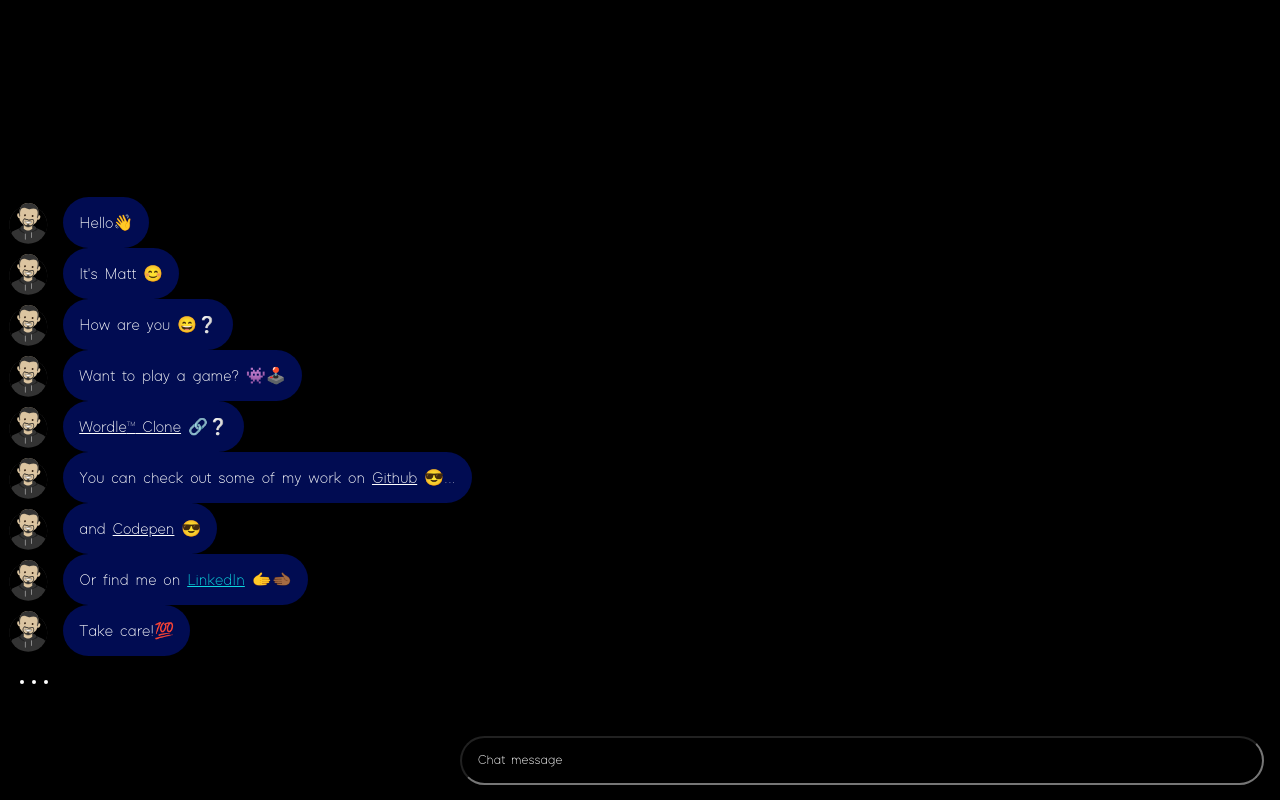
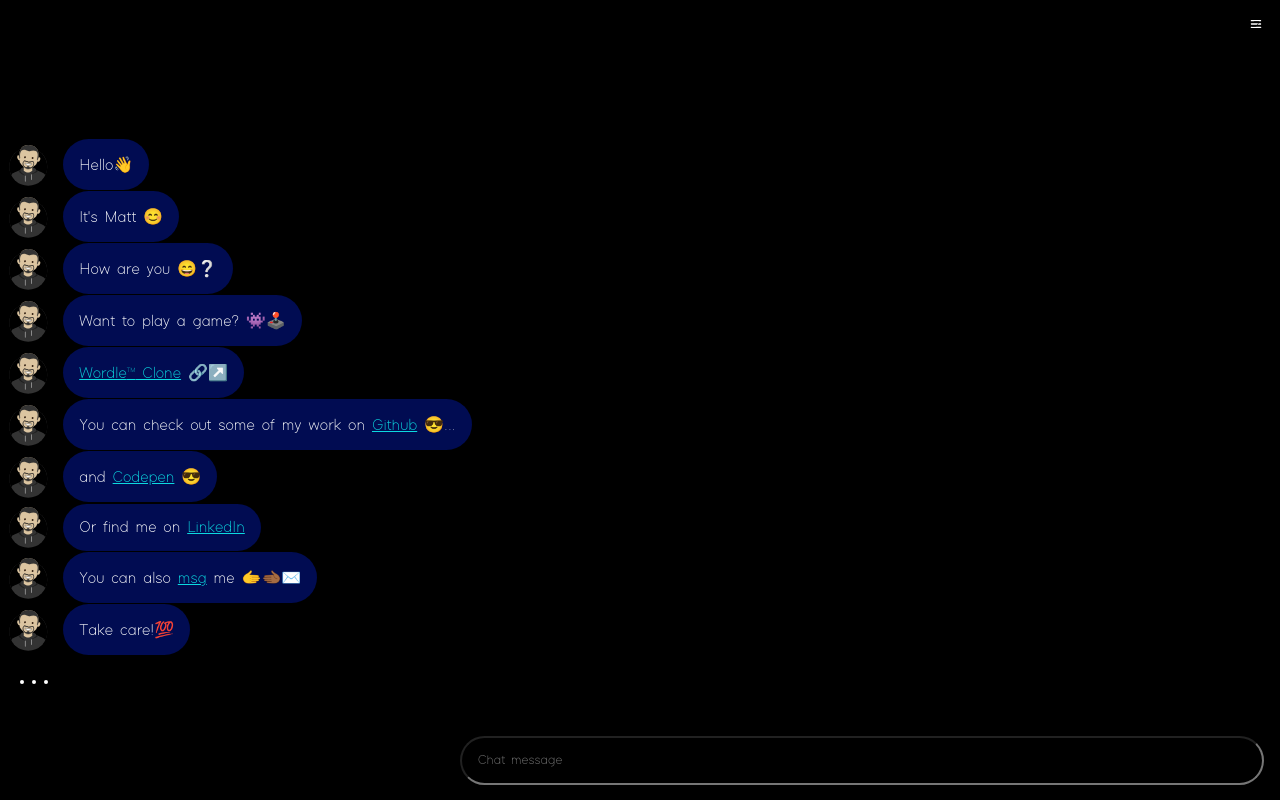
Before and after one commit to mlorberdev/Website, a plain HTML site: page index.html in a window 1280 px wide. Drawn offline with Linux system fonts and the light colour scheme.

Commit message:
day's end

```diff
--- a/assets/style.css
+++ b/assets/style.css
@@ -6,12 +6,13 @@
 :root {
   --blue: #010c52ff;
   --gray: lightgray;
-  --text: white;
-  --bg: black;
+  --dark: #111;
+  --lite: #eee;
+  --white:white;
+  --black: black;
 }
 
 html {
-  background-color: var(--bg);
   box-sizing: border-box;
 }
 
@@ -20,6 +21,9 @@ body {
   top: 0;
   left: 0;
   margin: 0;
+  width: 100vw;
+  height: 100vh;
+  background-color: var(--black);
 }
 
 * {
@@ -32,7 +36,6 @@ footer {
   bottom: 0;
   width: 100vw;
   height: 10vh;
-  background-color: var(--bg);
   display: flex;
   align-items: center;
   justify-content: right;
@@ -40,7 +43,7 @@ footer {
 
 input[type=text] {
   background: transparent;
-  color: var(--text);
+  color: var(--white);
   border-radius: 2rem;
   padding: 1rem;
 }
@@ -58,6 +61,12 @@ main {
   padding: .25rem;
 }
 
+main::-webkit-scrollbar {
+  display: none;
+  -ms-overflow-style: none;
+  scrollbar-width: none;
+}
+
 article {
   width: 97vw;
 }
@@ -65,8 +74,20 @@ article {
 #msg {
   margin: 0 1rem;
   width: 60vw;
+  color:var(--white);
+}
+.msg {
+  display: flex;
+  flex-direction: row;
+  align-items: center;
+  max-width: 85vw;
+  margin-bottom:1px;
 }
 
+.msg>img {
+  width: 3rem;
+  height: 3rem;
+}
 #sms-marker {
   /* width:100vw; */
   height: 2.5vh;
@@ -84,7 +105,7 @@ article {
 .texting {
   width: .5vh;
   height: .5vh;
-  background-color: var(--text);
+  background-color: var(--white);
   border-radius: 50%;
   margin: 0 .25rem;
   animation: texting 1s linear infinite;
@@ -124,35 +145,50 @@ article {
   display: none;
 }
 
-.msg {
-  display:flex;
-  flex-direction: row;
-  align-items: center;
-  max-width: 85vw;
-}
-
-.msg>img {
-  width: 3rem;
-  height: 3rem;
-}
-
 .txt {
   background-color: var(--blue);
-  color: var(--text);
+  color: var(--white);
   padding: 1rem;
   border-top-left-radius: 2rem;
   border-top-right-radius: 2rem;
   border-bottom-left-radius: 2rem;
   border-bottom-right-radius: 2rem;
   width: fit-content;
-  margin-left:.7rem;
+  margin-left: .7rem;
 }
+
 sup {
-  font-size:.4rem;
+  font-size: .4rem;
 }
-a {
-  color:var(--text);
+
+a,
+a:visited {
+  color: rgb(12, 217, 224);
 }
-a:visited {
-  color:rgb(12, 217, 224);
+
+#settings {
+  position: fixed;
+  top: 1rem;
+  right: 1rem;
+  cursor: pointer;
+  /* animation:settings 7s linear infinite; */
 }
+.settings {
+  fill:white;
+}
+/* @keyframes settings {
+  0% {transform:none;}
+  10% {transform:none;}
+  15% {transform:rotate(360deg)}
+  20% {transform:none;}
+  80% {transform:none;}
+  82% {transform:scale(.3);}
+  84% {transform:none;}
+} */
+#settings-opt {
+  position:fixed;
+  top:0;
+  right:0;
+  width:fit-content;
+  height:fit-content;
+}
--- a/index.html
+++ b/index.html
@@ -56,7 +56,17 @@
         </g>
       </defs>
     </svg>
+
     <main>
+      <svg id="settings" viewBox="0 0 24 24" width="1rem" height="1rem" xmlns="http://www.w3.org/2000/svg">
+        <path class="settings" d="M19,8H5A1,1,0,0,1,5,6H19a1,1,0,0,1,0,2Z"/>
+        <path class="settings" d="M19,13H5a1,1,0,0,1,0-2H19a1,1,0,0,1,0,2Z"/>
+        <path class="settings" d="M19,18H5a1,1,0,0,1,0-2H19a1,1,0,0,1,0,2Z"/>
+      </svg>
+      <div id="settings-opt">
+        <div id="DARK">DARK</div>
+        <div id="LIGHT">LIGHT</div>
+      </div>
       <article>
         <div class="msg">
           <svg width="3rem" height="3rem" viewBox="0 0 512 512">
@@ -87,7 +97,7 @@
             <use xlink:href="#avatar" />
           </svg>
           <span class="txt">
-            <span><a href="https://wrdl-with-restful-api.netlify.app/" target="_blank">Wordle<sup>TM</sup> Clone</a> 🔗❔</span>
+            <span><a href="https://wrdl-with-restful-api.netlify.app/" target="_blank">Wordle<sup>TM</sup> Clone</a> 🔗↗️</span>
           </span>
         </div>
         <div class="msg">
@@ -106,7 +116,13 @@
           <svg width="3rem" height="3rem" viewBox="0 0 512 512">
             <use xlink:href="#avatar" />
           </svg>
-          <span class="txt">Or find me on <a href="" target="_blank">LinkedIn</a> 🫱‍🫲🏾</span>
+          <span class="txt">Or find me on <a href="https://www.linkedin.com/in/matthew-lorber" target="_blank">LinkedIn</a></span>
+        </div>
+        <div class="msg">
+          <svg width="3rem" height="3rem" viewBox="0 0 512 512">
+            <use xlink:href="#avatar" />
+          </svg>
+          <span class="txt">You can also <a href="mailto:mlorber.tch@gmail.com">msg</a> me 🫱‍🫲🏾✉️</span>
         </div>
         <div class="msg">
           <svg width="3rem" height="3rem" viewBox="0 0 512 512">
@@ -124,7 +140,7 @@
       </section>
     </article>
     <footer>
-      <input id="msg" type="text" value="Chat message"/>
+      <input id="msg" type="text" placeholder="Chat message"/>
     </footer>
   </body>
   <script src="./assets/main.js"></script>
```
